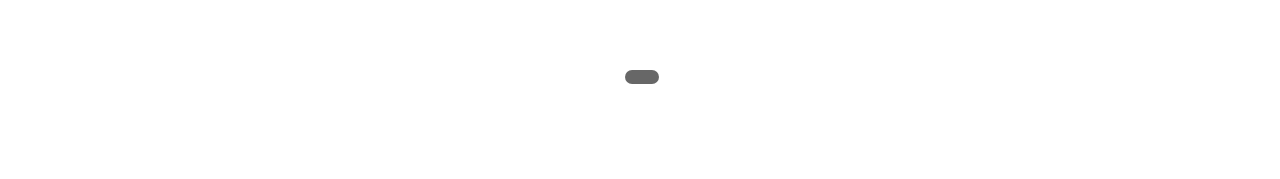
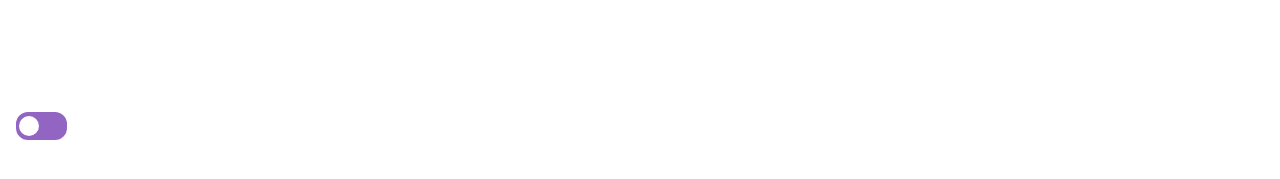
Before and after one commit to auroraptor/repeat, a React (Create React App) app: page / in a window 1280 px wide. Shown: the part 891-1070 px from the top of the page. After the commit the page ends 1040 px from the top, so only its background shows below. Built offline with nearby package versions, Linux system fonts and the light colour scheme.

Commit message:
feat: add styles checkbox

```diff
--- a/src/components/ThemeSelect/ThemeSelect.module.scss
+++ b/src/components/ThemeSelect/ThemeSelect.module.scss
@@ -1,30 +1,22 @@
+@import "../../assets/colors.scss";
+
 .checkbox {
-    width: 100%;
     display: flex;
-    justify-content: center;
-    height: 100px;
-  }
-
-  .checkbox__label {
-    display: flex;
-    font-family: "Inter", "Arial", sans-serif;
-    font-style: normal;
-    font-weight: 400;
-    font-size: 11px;
-    line-height: 18px;
-    color: #ffffff;
+    justify-content: start;
+    height: 51px;
+    padding: 14px;
   }
 
   .checkbox__container {
     display: block;
-    width: 34px;
-    height: 14px;
-    background-color: #424242;
-    border-radius: 20px;
+    width: 51px;
+    height: 28px;
+    background-color: $violet;
+    border-radius: 14px;
     position: relative;
     cursor: pointer;
     transition: 0.5s;
-    margin-right: 13px;
+    border: 2px solid #ffffff;
   }
 
   .checkbox__container {
@@ -35,31 +27,30 @@
 
   .checkbox__container::after {
     content: "";
-    width: 10px;
-    height: 10px;
+    width: 20px;
+    height: 20px;
     background-color: #fff;
     position: absolute;
     border-radius: 50%;
-    top: 200px;
-    right: 220px;
+    top: 4px;
+    right: 28px;
     transition: 0.5s;
   }
 
   .checkbox__switch {
-    margin-right: 13px;
     width: 0;
     height: 0;
     visibility: hidden;
   }
 
   .checkbox__switch:checked + .checkbox__container:after {
-    right: calc(100% - 22px);
+    right: calc(100% - 27px);
     transform: translateX(100%);
   }
 
-  .checkbox__switch:checked + .checkbox__container {
-    background-color: #3ddc84;
-  }
+  // .checkbox__switch:checked + .checkbox__container {
+  //   background-color: #3ddc84;
+  // }
 
   .checkbox__container:active:after {
     width: 13px;
```
